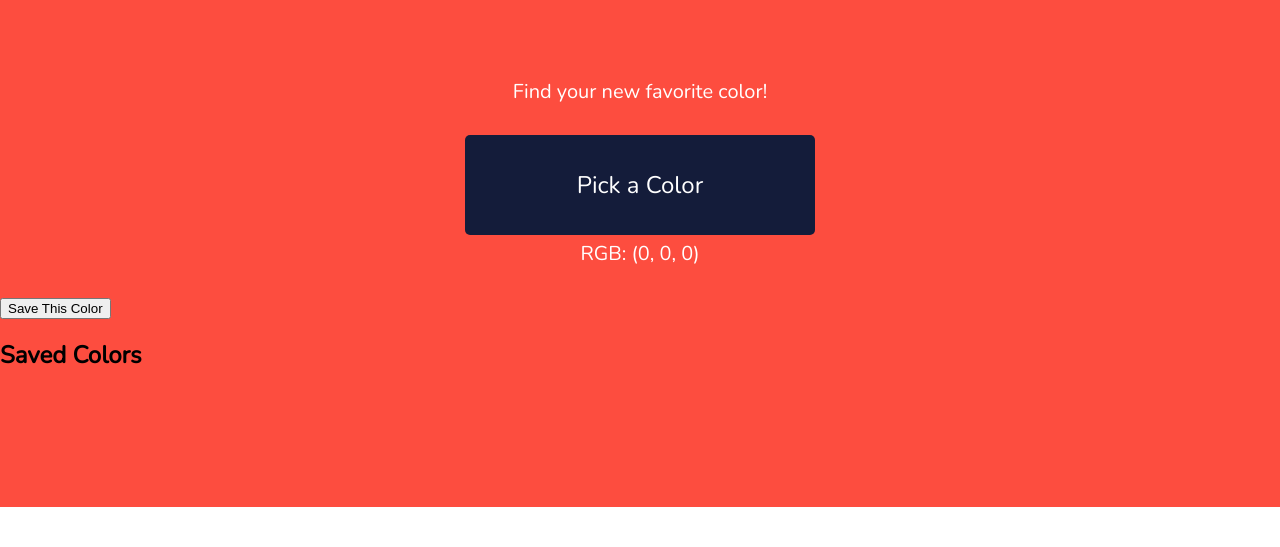
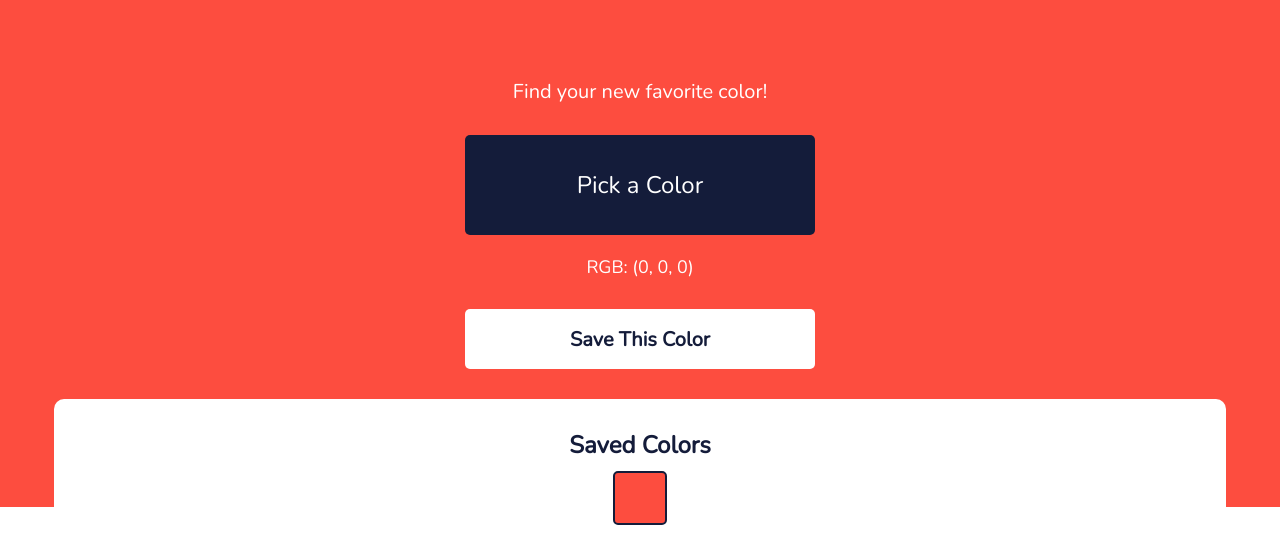
Before and after one commit to JackyChen5/color_finder, a plain HTML site: page index.html in a window 1280 px wide. Both pictures are taken after a click on the button "Save This Color". Shown: the part 253-800 px from the top of the page. Drawn offline with nearby package versions, Linux system fonts and the light colour scheme.

Commit message:
Update style.css

```diff
--- a/style.css
+++ b/style.css
@@ -3,6 +3,7 @@ body{
   padding: 0;
   font-family: 'Nunito';
 }
+
 img{
   width: 200px;
   display: block;
@@ -10,6 +11,7 @@ img{
   padding-top: 10px;
   margin-bottom: 30px;
 }
+
 #container{
   margin: 0;
   width: 100vw;
@@ -17,6 +19,7 @@ img{
   background: #fd4d3f;
   margin: 0 auto;
 }
+
 h1{
   font-size: 30px;
   width: 450px;
@@ -25,6 +28,7 @@ h1{
   margin-bottom: 100px;
   color: #141c3a;
 }
+
 p{
   font-size: 20px;
   width: 400px;
@@ -34,6 +38,7 @@ p{
   margin-bottom: 30px;
   color: white;
 }
+
 #color-button{
   width: 350px;
   height: 100px;
@@ -49,16 +54,55 @@ p{
   font-family: 'Nunito';
 
 }
-#next-button{
+
+#save-button {
   width: 350px;
-  height: 100px;
+  height: 60px;
   border: none;
-  font-size: 24px;
-  background-color: #141c3a;
-  color: white;
+  font-size: 20px;
+  background-color: white;
+  color: #141c3a;
   display: block;
-  margin: 0 auto;
+  margin: 20px auto;
   border-radius: 5px;
   cursor: pointer;
   font-family: 'Nunito';
+  font-weight: bold;
 }
+
+#color-code {
+  font-size: 18px;
+  text-align: center;
+  color: white;
+  margin-top: 20px;
+}
+
+#palette-history {
+  width: 90%;
+  margin: 30px auto;
+  max-height: 200px;
+  overflow-y: auto;
+  background: white;
+  padding: 10px;
+  border-radius: 10px;
+  color: #141c3a;
+}
+
+#palette-history h2 {
+  text-align: center;
+  margin-bottom: 10px;
+}
+
+#palette-container {
+  display: flex;
+  flex-wrap: wrap;
+  gap: 10px;
+  justify-content: center;
+}
+
+.palette-swatch {
+  width: 50px;
+  height: 50px;
+  border-radius: 5px;
+  border: 2px solid #141c3a;
+}
```
